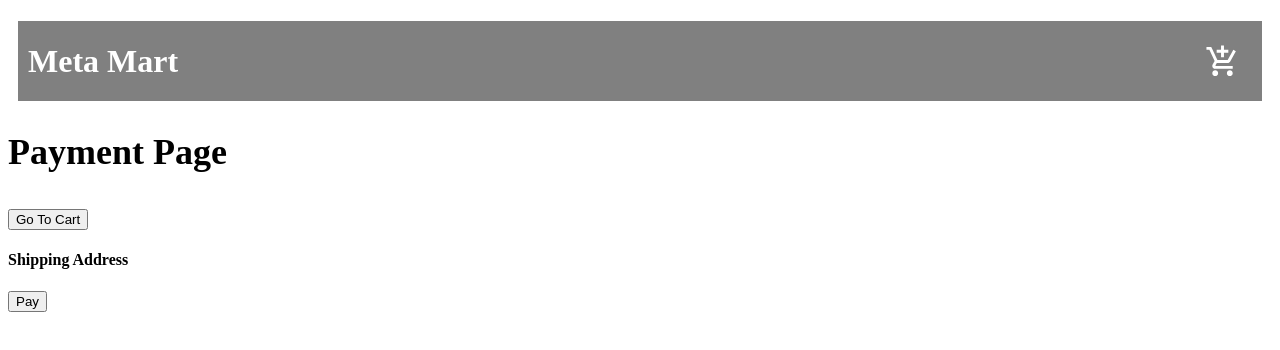
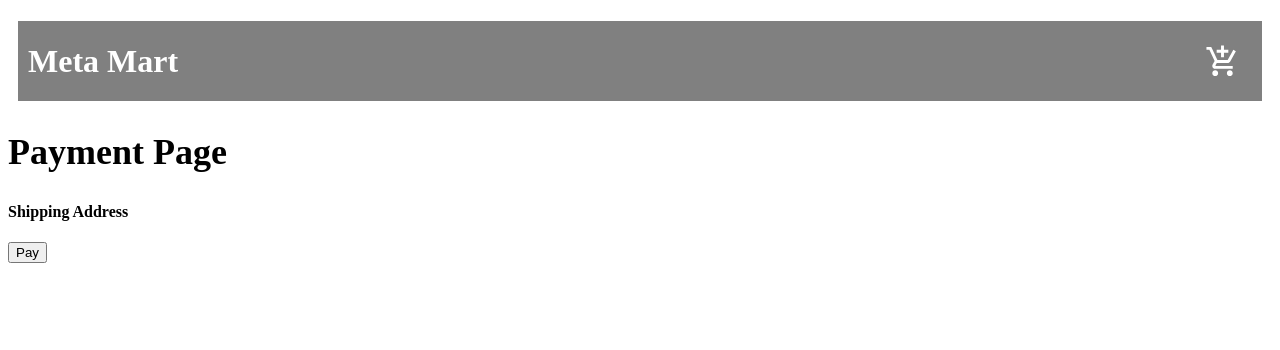
Before and after one commit to kalungedamaji/shopping-cart-app, a React (Create React App) app: page /payment in a window 1280 px wide. Shown: the top 350 px of the page. Built offline with nearby package versions, Linux system fonts and the light colour scheme; no server answers.

Commit message:
Removed go to cart button from payment page header.

```diff
--- a/src/pages/payment-page/header/PaymentPageHeader.tsx
+++ b/src/pages/payment-page/header/PaymentPageHeader.tsx
@@ -1,6 +1,4 @@
 import React from 'react'
-import {useNavigate} from "react-router-dom";
-
 
 interface PaymentPageHeaderProps{
     paymentPageName: string
@@ -8,16 +6,11 @@ interface PaymentPageHeaderProps{
 
 const PaymentPageHeader:React.FC<PaymentPageHeaderProps> = ({paymentPageName}) => {
 
-    let navigate = useNavigate();
-    const routeChangeCartPage = () =>{
-        let path = '/cart';
-        navigate(path);
-    }
     return (
         <div>
             <h2>{paymentPageName}</h2>
-            <button onClick={routeChangeCartPage}>Go To Cart</button>
-        </div>    )
+        </div>
+    )
 }
 
 export default PaymentPageHeader;
```
Also changed, not shown: 1 other file (tests, documents, lock files or other folders).
